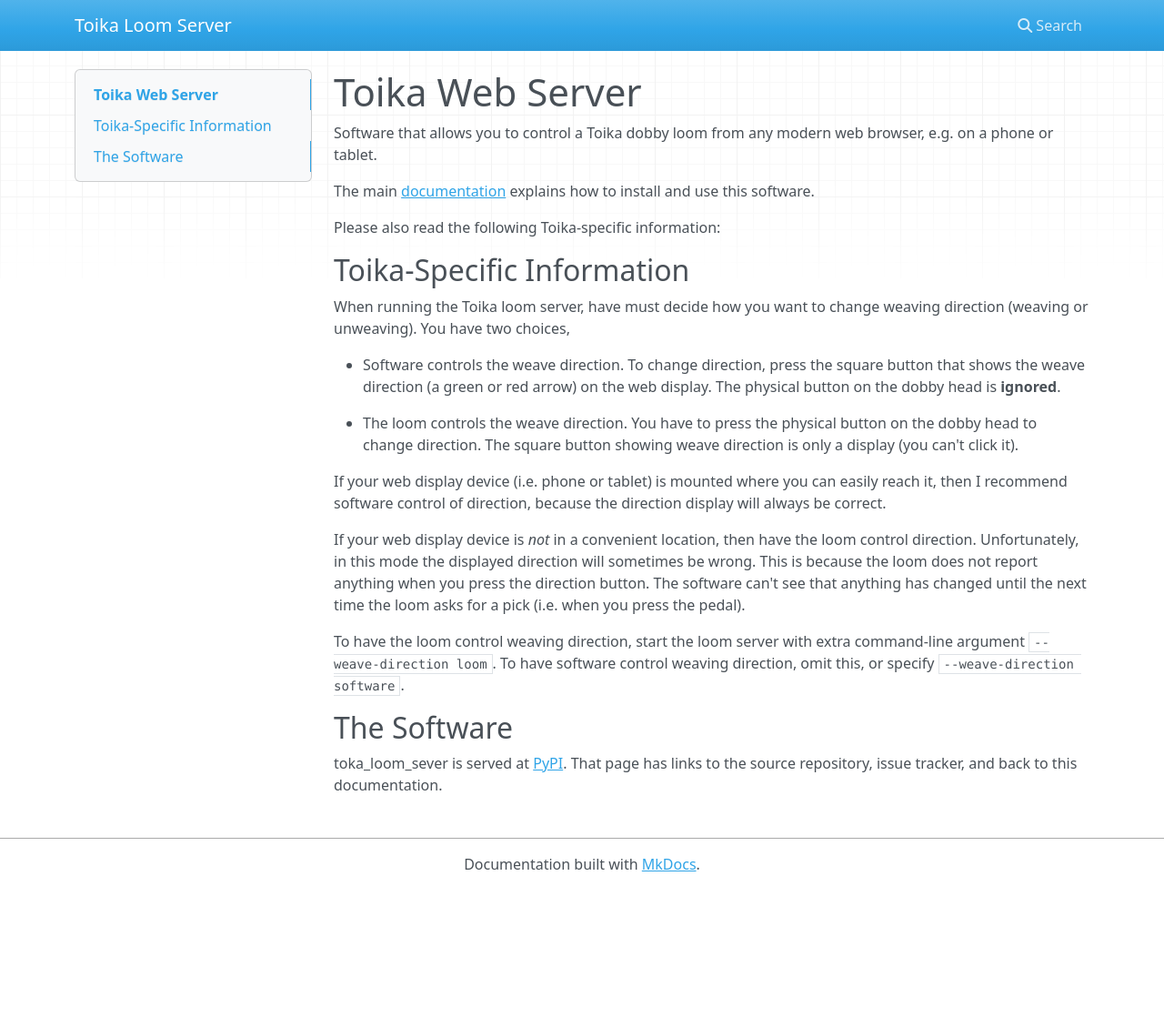
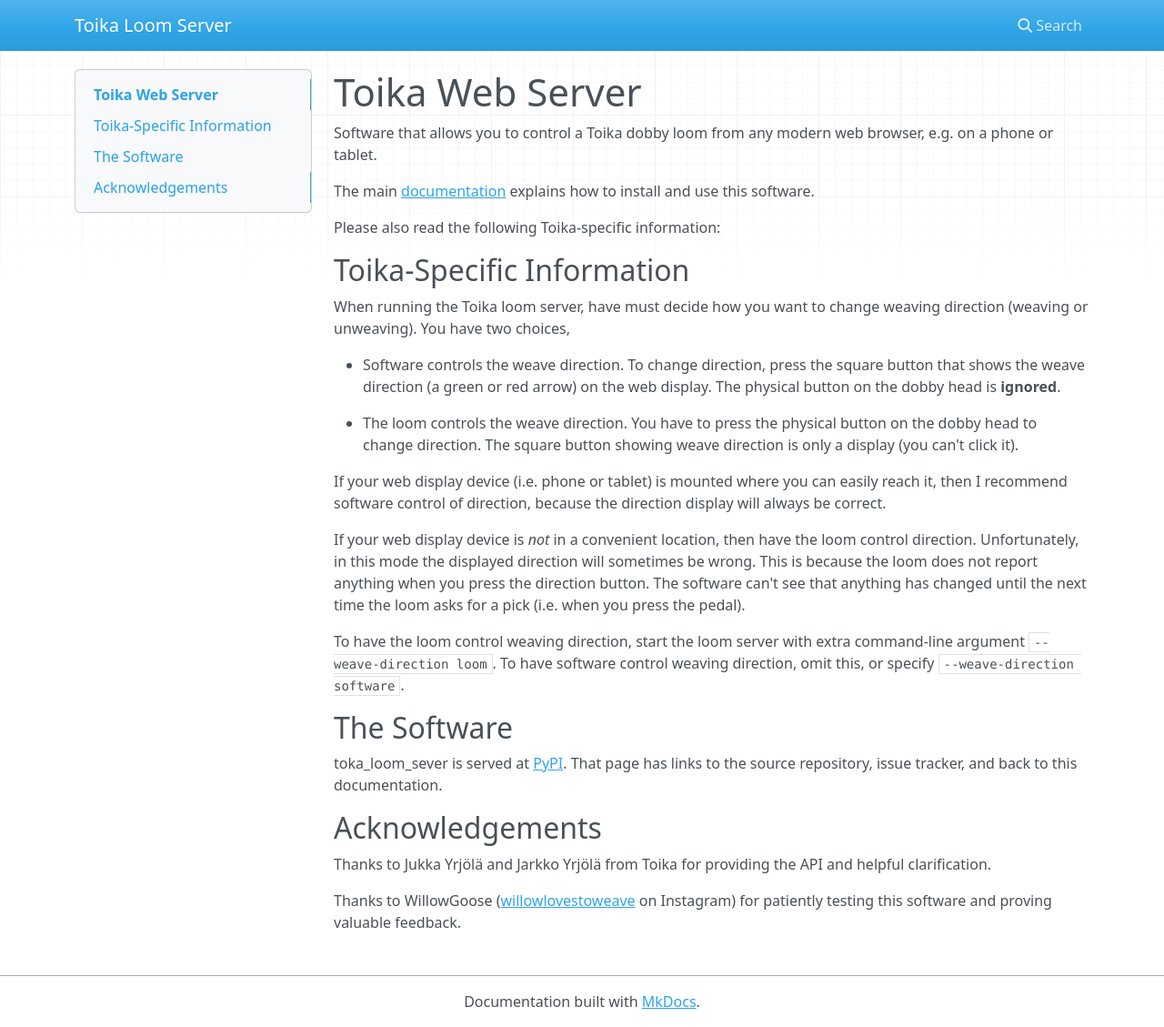
Before and after one commit to r-owen/toika_loom_server, an MkDocs documentation site: the page built from docs/index.md, in a window 1280 px wide and 1129 px high. Shown: the whole window at 91% size. Built offline with MkDocs 1.6.1, drawn with Linux system fonts in a browser that asks for light colours; nearby versions of some CDN libraries.

Commit message:
Update index.md with acknowledgements

```diff
--- a/docs/index.md
+++ b/docs/index.md
@@ -36,3 +36,9 @@
 ## The Software
 
 toka_loom_sever is served at [PyPI](https://pypi.org/project/toika-loom-server/). That page has links to the source repository, issue tracker, and back to this documentation.
+
+## Acknowledgements
+
+Thanks to Jukka Yrjölä and Jarkko Yrjölä from Toika for providing the API and helpful clarification.
+
+Thanks to WillowGoose ([willowlovestoweave](https://www.instagram.com/willowlovestoweave/) on Instagram) for patiently testing this software and proving valuable feedback.
```
